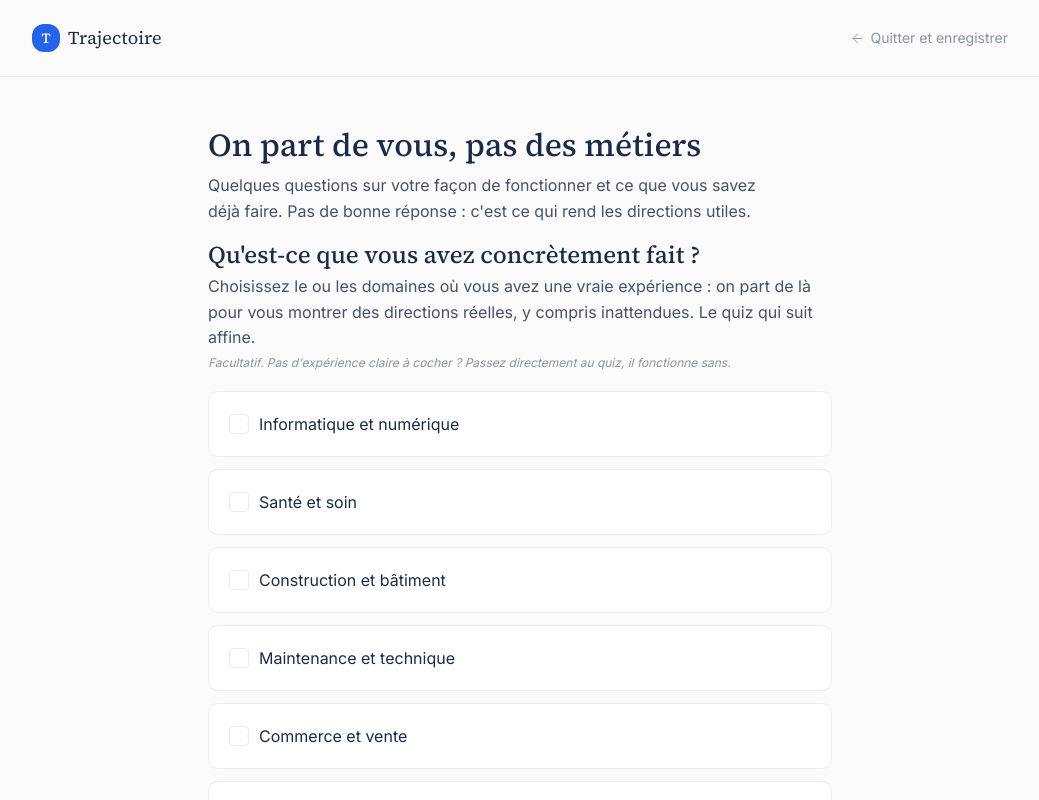
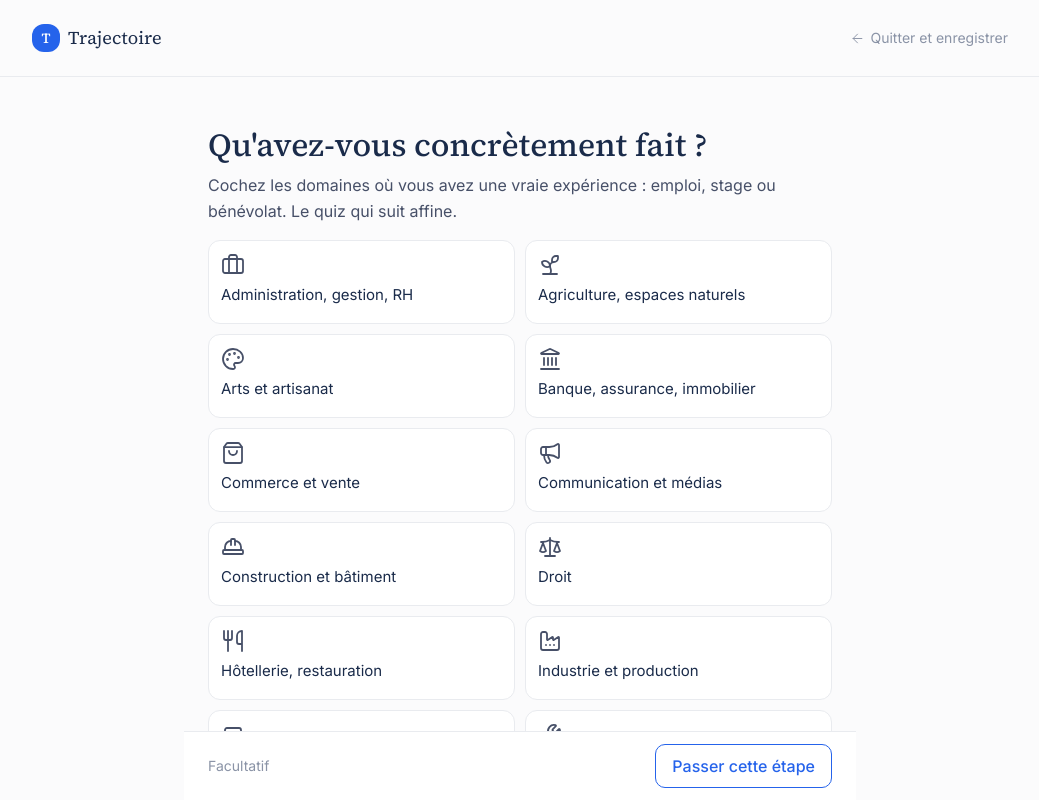
Before and after one commit to theWQLker/TRAjectoire-app, a Next.js app: page /quiz in a window 1280 px wide. Shown: the top 800 px of the page, without its empty margins (120-1159 px from the left). Built offline with nearby package versions, Linux system fonts and the light colour scheme.

Commit message:
quiz: seed step as a 2-column grid of icon tiles, depth panel under the picked tile's row, sticky bar with the one action

```diff
--- a/scripts/quiz-ui-replay.ts
+++ b/scripts/quiz-ui-replay.ts
@@ -50,7 +50,7 @@ type Page = any;
 
 async function seedStep(page: Page, seed: string | undefined) {
   if (!seed) {
-    await page.getByRole("button", { name: "Passer : je n'ai pas d'expérience claire à cocher" }).click();
+    await page.getByRole("button", { name: "Passer cette étape", exact: true }).click();
     return;
   }
   for (const tok of seed.split(",")) {
@@ -186,7 +186,7 @@ async function main() {
   const cases: [string, Answers, string][] = [
     ["seeded, pages 1-3 complete → page 4", firstThree, pageLabel(3)],
     ["seeded, every page complete → the last page", allFilled, pageLabel(QUIZ_PAGES.length - 1)],
-    ["no seed → the seed step", { ...allFilled, [SEED_ANSWER_KEY]: "" }, "Qu'est-ce que vous avez concrètement fait ?"],
+    ["no seed → the seed step", { ...allFilled, [SEED_ANSWER_KEY]: "" }, "Qu'avez-vous concrètement fait ?"],
     ["P5 as answered (gaps on page 1) → page 1", p5, pageLabel(0)],
   ];
   const ids: string[] = [];
--- a/src/app/quiz/QuizFlow.tsx
+++ b/src/app/quiz/QuizFlow.tsx
@@ -1,6 +1,6 @@
 "use client";
 
-import { useEffect, useRef, useState, type ReactNode } from "react";
+import { useEffect, useRef, useState } from "react";
 import { useFormStatus } from "react-dom";
 import { ArrowRight, Check, LoaderCircle } from "lucide-react";
 import { CATEGORIES, SCENES_BY_ID, QUICK_PICKS_BY_ID, type Scene, type QuickPick, type Lean } from "../../../config/quiz";
@@ -228,7 +228,7 @@ function QuickPickBlock({
 const TOTAL_PAGES = QUIZ_PAGES.length;
 const FIRST_CHAPTER_SCENES = CATEGORIES[0].scenes.map((s) => s.id);
 
-export function QuizFlow({ initialAnswers, intro }: { initialAnswers?: Answers; intro?: ReactNode } = {}) {
+export function QuizFlow({ initialAnswers }: { initialAnswers?: Answers } = {}) {
   const [answers, setAnswers] = useState<Answers>(initialAnswers ?? {});
   const start = startOf(initialAnswers);
   const [phase, setPhase] = useState<"seed" | "pages">(start.phase);
@@ -309,7 +309,6 @@ export function QuizFlow({ initialAnswers, intro }: { initialAnswers?: Answers;
 
       {phase === "seed" && (
         <>
-          {intro}
           {draftOffer && (
             <div className="space-y-3 rounded-lg border border-border bg-surface p-4">
               <p className="text-sm text-navy">Vous avez un questionnaire en cours sur cet appareil.</p>
--- a/src/app/quiz/SeedStep.tsx
+++ b/src/app/quiz/SeedStep.tsx
@@ -1,16 +1,47 @@
 "use client";
 
-import { useState } from "react";
-import { ArrowRight, ChevronDown, ChevronRight, Check } from "lucide-react";
-import { FAMILIES } from "../../../config/families";
+import { Fragment, useState } from "react";
+import {
+  ArrowRight,
+  Briefcase,
+  Check,
+  ChevronDown,
+  ChevronRight,
+  Factory,
+  HardHat,
+  HeartPulse,
+  Landmark,
+  Laptop,
+  Megaphone,
+  Palette,
+  Scale,
+  Shield,
+  ShoppingBag,
+  Sparkles,
+  Sprout,
+  Truck,
+  Users,
+  Utensils,
+  Wrench,
+  type LucideIcon,
+} from "lucide-react";
+import { FAMILIES, type Family } from "../../../config/families";
 
 /**
  * Seed step-0 (BUILD_BRIEF §4 front door). Rendered FIRST, before the cognitive
- * chapters: "Qu'est-ce que vous avez concrètement fait ?" The user picks one or more
- * job FAMILIES, then one DEPTH niche per picked family. The selected
+ * chapters: "Qu'avez-vous concrètement fait ?" The user picks one or more job
+ * FAMILIES, then one or more DEPTH niches per picked family. The selected
  * "familyId:depthId" tokens are written to answers[SEED_ANSWER_KEY] so
  * buildInventory seeds the niche's real distinctive competence codes — additive,
  * never a filter.
+ *
+ * Layout (redesign 2026-11-24, docs/design/2026-11-24_seed-step-mockup.html):
+ * the question first, one short intro, a 2-column grid of the 17 families in
+ * alphabetical order (display order only: tokens are still serialized in
+ * FAMILIES order), and a sticky bar that carries « Facultatif » / the count and
+ * the one action (« Passer cette étape » with nothing picked, else « Continuer »).
+ * A picked family's depth chips open in a full-width panel under its tile's row
+ * (George, 2026-11-24, overriding the mockup's separate depth step).
  *
  * OPTIONAL: a foggy user with no clear "what I've done" skips straight to the
  * cognitive quiz (no token → seed-less → identical to the pre-seed behaviour).
@@ -19,6 +50,35 @@ import { FAMILIES } from "../../../config/families";
  * back from the token string so this component is stateless — matches the
  * config-driven, single-source-of-truth pattern of the rest of the flow.
  */
+
+/** One icon per family (display only). */
+const FAMILY_ICONS: Record<string, LucideIcon> = {
+  admin: Briefcase,
+  agriculture: Sprout,
+  artisanat: Palette,
+  banque: Landmark,
+  commerce: ShoppingBag,
+  communication: Megaphone,
+  btp: HardHat,
+  droit: Scale,
+  hotellerie: Utensils,
+  industrie: Factory,
+  tech: Laptop,
+  maintenance: Wrench,
+  proprete: Sparkles,
+  sante: HeartPulse,
+  securite: Shield,
+  social: Users,
+  transport: Truck,
+};
+
+/** The grid's rows: families in alphabetical order (no implied priority), two per row. */
+const ROWS: Family[][] = (() => {
+  const sorted = [...FAMILIES].sort((a, b) => a.label.localeCompare(b.label, "fr"));
+  const rows: Family[][] = [];
+  for (let i = 0; i < sorted.length; i += 2) rows.push(sorted.slice(i, i + 2));
+  return rows;
+})();
 
 /**
  * Parse the token string ("tech:code,tech:reseaux,sante:soin") into a
@@ -84,7 +144,7 @@ export function SeedStep({
   // which depths have their "à écarter ?" panel open (opt-in; local UI state only)
   const [refineOpen, setRefineOpen] = useState<Record<string, boolean>>({});
 
-  // Toggle a family header on/off. On → select its FIRST depth (a pick is never
+  // Toggle a family tile on/off. On → select its FIRST depth (a pick is never
   // left half-made). Off → drop the family and all its depths' exclusions.
   function toggleFamily(famId: string) {
     const next = { ...picks };
@@ -146,67 +206,52 @@ export function SeedStep({
 
   const pickedCount = Object.keys(picks).length;
 
+  function tile(fam: Family) {
+    const isOn = (picks[fam.id]?.length ?? 0) > 0;
+    const Icon = FAMILY_ICONS[fam.id] ?? Briefcase;
     return (
-    <section className="space-y-5">
-      <div className="space-y-1">
-        <h2 className="font-serif text-2xl text-navy">
-          Qu&apos;est-ce que vous avez concrètement fait ?
-        </h2>
-        <p className="max-w-2xl text-text">
-          Choisissez le ou les domaines où vous avez une vraie expérience : on part de là
-          pour vous montrer des directions réelles, y compris inattendues. Le quiz
-          qui suit affine.
-        </p>
-        <p className="text-xs italic text-muted">
-          Facultatif. Pas d&apos;expérience claire à cocher ? Passez directement au
-          quiz, il fonctionne sans.
-        </p>
-      </div>
-
-      <div className="space-y-3">
-        {FAMILIES.map((fam) => {
-          const chosen = picks[fam.id] ?? [];
-          const isOn = chosen.length > 0;
-          return (
-            <fieldset
+      <button
         key={fam.id}
-              className={[
-                "rounded-card border bg-surface p-5 transition-colors",
-                isOn ? "border-blue" : "border-border",
-              ].join(" ")}
-            >
-              <div className="flex flex-wrap items-center justify-between gap-2">
-                <legend className="float-none px-0">
-                  <button
         type="button"
         onClick={() => toggleFamily(fam.id)}
         aria-pressed={isOn}
-                    className="flex items-center gap-2.5 text-left"
+        className={[
+          "relative flex min-h-[84px] flex-col items-start gap-2 rounded-lg text-left transition-colors",
+          isOn
+            ? "border-2 border-blue bg-blue-soft p-[11px]"
+            : "border border-border bg-surface p-3 hover:border-blue/40",
+        ].join(" ")}
       >
+        {isOn && (
           <span
-                      className={[
-                        "grid h-5 w-5 place-items-center rounded border transition-colors",
-                        isOn ? "border-blue bg-blue text-white" : "border-border text-transparent",
-                      ].join(" ")}
+            className="absolute right-2 top-2 grid h-[18px] w-[18px] place-items-center rounded-full bg-blue text-white"
             aria-hidden
           >
-                      <Check size={13} strokeWidth={3} />
-                    </span>
-                    <span className="text-base text-navy">{fam.label}</span>
-                  </button>
-                </legend>
-                {isOn && chosen.length > 1 && (
-                  <span className="text-xs text-muted">
-                    {chosen.length} sous-domaines
+            <Check size={11} strokeWidth={3.5} />
           </span>
         )}
-              </div>
+        <Icon size={24} strokeWidth={1.8} aria-hidden className={isOn ? "text-blue" : "text-text"} />
+        <span className="line-clamp-2 text-[15px] leading-[1.3] text-navy">{fam.label}</span>
+      </button>
+    );
+  }
 
-              {/* Depth sub-choice — multi-select. Any chip toggles independently;
-                  checking one auto-selects the family. */}
-              {isOn && fam.depths.length > 0 && (
-                <>
-                  <div className="mt-4 flex flex-wrap gap-2 pl-7">
+  // Full-width panel under the tile's row: the picked family's depth chips, then
+  // the opt-in « à écarter ? » list per picked depth.
+  function depthPanel(fam: Family) {
+    const chosen = picks[fam.id] ?? [];
+    const headingId = `seed-depths-${fam.id}`;
+    return (
+      <div
+        key={`depths-${fam.id}`}
+        role="group"
+        aria-labelledby={headingId}
+        className="col-span-2 space-y-3 rounded-lg border border-blue/40 bg-surface p-4"
+      >
+        <p id={headingId} className="text-sm font-medium text-navy">
+          {fam.label}
+        </p>
+        <div className="flex flex-wrap gap-2">
           {fam.depths.map((d) => {
             const on = chosen.includes(d.id);
             return (
@@ -216,29 +261,22 @@ export function SeedStep({
                 onClick={() => toggleDepth(fam.id, d.id)}
                 aria-pressed={on}
                 className={[
-                            "inline-flex items-center gap-1.5 rounded-lg border px-3.5 py-1.5 text-sm transition-colors",
-                            on
-                              ? "border-blue bg-blue-soft text-navy"
-                              : "border-border text-text hover:border-blue/40",
+                  "inline-flex min-h-11 items-center gap-1.5 rounded-lg border px-3.5 text-left text-sm transition-colors",
+                  on ? "border-blue bg-blue-soft text-navy" : "border-border text-text hover:border-blue/40",
                 ].join(" ")}
               >
-                          {on && <Check size={14} strokeWidth={2.5} className="text-blue" />}
+                {on && <Check size={14} strokeWidth={2.5} className="shrink-0 text-blue" />}
                 {d.label}
               </button>
             );
           })}
         </div>
-                  <p className="mt-2 pl-7 text-xs text-muted">
-                    Plusieurs sous-domaines possibles.
-                  </p>
-                </>
-              )}
+        {fam.depths.length > 1 && <p className="text-xs text-muted">Plusieurs sous-domaines possibles.</p>}
 
         {/* OPT-IN job-level exclusion — one panel PER picked depth. Lists that
             niche's member jobs ONLY. Marking "pas pour moi" shapes the seed;
             it never hard-censors — a still-strong match resurfaces flagged. */}
-              {isOn &&
-                fam.depths
+        {fam.depths
           .filter((d) => chosen.includes(d.id) && d.members.length > 0)
           .map((depth) => {
             const pick = `${fam.id}:${depth.id}`;
@@ -246,22 +284,22 @@ export function SeedStep({
             const rejected = new Set(exclusions[pick] ?? []);
             const multi = chosen.length > 1;
             return (
-                      <div key={pick} className="mt-4 pl-7">
+              <div key={pick}>
                 <button
                   type="button"
                   onClick={() => setRefineOpen((r) => ({ ...r, [pick]: !r[pick] }))}
                   aria-expanded={open}
                   className={[
-                            "inline-flex items-center gap-1.5 rounded-lg border px-3 py-1.5 text-xs transition-colors",
+                    "inline-flex min-h-11 items-center gap-1.5 rounded-lg border px-3 text-left text-xs transition-colors",
                     rejected.size > 0
                       ? "border-orange/50 bg-orange-soft/50 text-orange hover:border-orange"
                       : "border-border text-text hover:border-blue/40",
                   ].join(" ")}
                 >
                   {open ? (
-                            <ChevronDown size={13} strokeWidth={2} />
+                    <ChevronDown size={13} strokeWidth={2} className="shrink-0" />
                   ) : (
-                            <ChevronRight size={13} strokeWidth={2} />
+                    <ChevronRight size={13} strokeWidth={2} className="shrink-0" />
                   )}
                   {multi ? `« ${depth.label} » : des métiers à écarter ?` : "Des métiers de ce domaine à écarter ?"}
                   {rejected.size > 0 && ` (${rejected.size} écarté${rejected.size > 1 ? "s" : ""})`}
@@ -283,7 +321,7 @@ export function SeedStep({
                             onClick={() => toggleReject(pick, m.romeCode)}
                             aria-pressed={off}
                             className={[
-                                      "rounded-lg border px-3 py-1.5 text-xs transition-colors",
+                              "min-h-11 rounded-lg border px-3 text-left text-xs transition-colors",
                               off
                                 ? "border-orange bg-orange-soft text-orange line-through"
                                 : "border-border text-text hover:border-blue/40",
@@ -299,29 +337,58 @@ export function SeedStep({
               </div>
             );
           })}
-            </fieldset>
+      </div>
     );
-        })}
+  }
+
+  return (
+    <section className="space-y-4">
+      <div className="space-y-2">
+        <h1 className="font-serif text-[26px] leading-tight text-navy sm:text-[32px]">
+          Qu&apos;avez-vous concrètement fait ?
+        </h1>
+        <p className="max-w-xl text-text">
+          Cochez les domaines où vous avez une vraie expérience : emploi, stage ou
+          bénévolat. Le quiz qui suit affine.
+        </p>
       </div>
 
-      <div className="flex flex-wrap items-center gap-3 border-t border-border pt-6">
+      <div className="grid grid-cols-2 gap-2.5">
+        {ROWS.map((row, i) => (
+          <Fragment key={i}>
+            {row.map(tile)}
+            {row.filter((f) => (picks[f.id]?.length ?? 0) > 0).map(depthPanel)}
+          </Fragment>
+        ))}
+      </div>
+
+      {/* Sticky bar: always visible, it carries the step's one action. It sits in
+          the flow (sticky, not fixed), so scrolling to the end always shows the
+          last tile above it. */}
+      <div className="sticky bottom-0 z-10 -mx-4 flex items-center justify-between gap-3 border-t border-border bg-surface px-4 py-3 sm:-mx-6 sm:px-6">
+        <span className="text-sm text-muted">
+          {pickedCount === 0
+            ? "Facultatif"
+            : `${pickedCount} domaine${pickedCount > 1 ? "s" : ""} choisi${pickedCount > 1 ? "s" : ""}`}
+        </span>
+        {pickedCount === 0 ? (
+          <button
+            type="button"
+            onClick={onSkip}
+            className="inline-flex min-h-11 items-center rounded-card border border-blue bg-surface px-4 text-base font-medium text-blue transition-colors hover:bg-blue-soft"
+          >
+            Passer cette étape
+          </button>
+        ) : (
           <button
             type="button"
             onClick={onContinue}
-          className="inline-flex items-center gap-2 rounded-card bg-blue px-5 py-2.5 text-sm font-medium text-white transition-colors hover:bg-[#1d4ed8]"
+            className="inline-flex min-h-11 items-center gap-2 rounded-card bg-blue px-5 text-base font-medium text-white transition-colors hover:bg-[#1d4ed8]"
           >
-          {pickedCount > 0
-            ? `Continuer (${pickedCount} domaine${pickedCount > 1 ? "s" : ""})`
-            : "Continuer"}
-          <ArrowRight size={16} strokeWidth={1.5} />
+            Continuer
+            <ArrowRight size={16} strokeWidth={1.5} aria-hidden />
           </button>
-        <button
-          type="button"
-          onClick={onSkip}
-          className="text-sm text-muted hover:text-text"
-        >
-          Passer : je n&apos;ai pas d&apos;expérience claire à cocher
-        </button>
+        )}
       </div>
     </section>
   );
--- a/src/app/quiz/page.tsx
+++ b/src/app/quiz/page.tsx
@@ -30,21 +30,8 @@ export default async function QuizPage({ searchParams }: { searchParams: Promise
     <div className="flex min-h-full flex-col">
       <SiteHeader right={<QuitLink />} />
       <main className="mx-auto w-full max-w-2xl px-4 py-8 sm:px-6 sm:py-12">
-        <QuizFlow
-          initialAnswers={initialAnswers}
-          intro={
-            <header className="mb-4 space-y-2">
-              <h1 className="font-serif text-[32px] leading-tight text-navy">
-                On part de vous, pas des métiers
-              </h1>
-              <p className="max-w-xl text-text">
-                Quelques questions sur votre façon de fonctionner et ce que vous
-                savez déjà faire. Pas de bonne réponse : c&apos;est ce qui rend les
-                directions utiles.
-              </p>
-            </header>
-          }
-        />
+        {/* No hero: the seed step opens on its question (redesign 2026-11-24). */}
+        <QuizFlow initialAnswers={initialAnswers} />
       </main>
     </div>
   );
```
Lines whose indentation alone changed are shown as unchanged.
